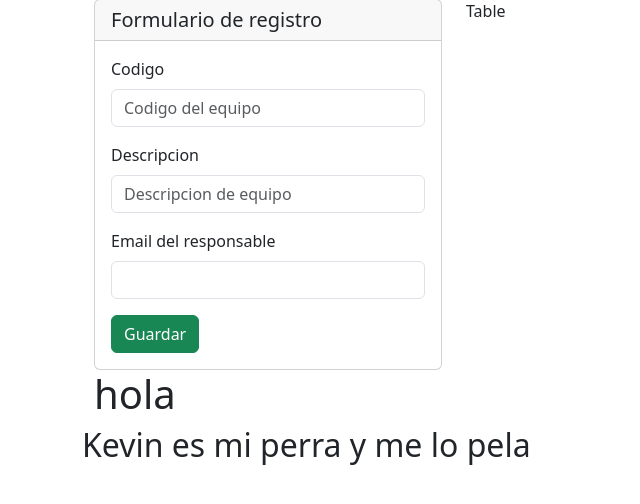
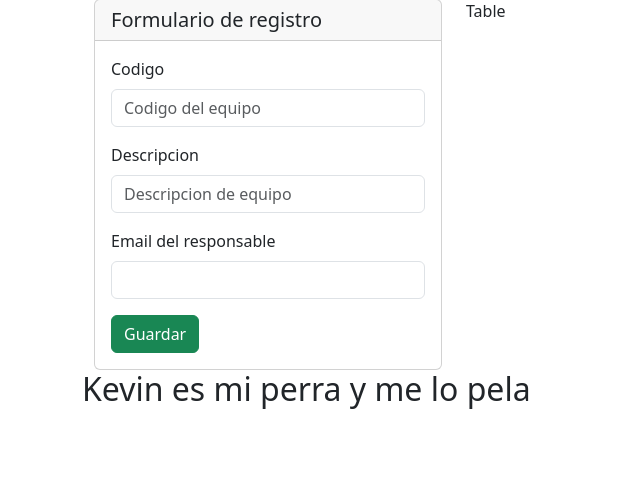
Before and after one commit to Acorrea136/python, a Python web app: template templates/sitio/index.html in a window 1280 px wide. Shown: the part 47-551 px from the top of the page, without its empty margins (0-640 px from the left). Run offline with Jinja, Linux system fonts and the light colour scheme; the template is opened without the code that fills it, so the values that code supplies are empty.

Commit message:
removed hola

```diff
--- a/templates/sitio/index.html
+++ b/templates/sitio/index.html
@@ -29,7 +29,7 @@
 
         </div>
     </div>
-   <h1>hola</h1>
+
 </div>
 
 
```
